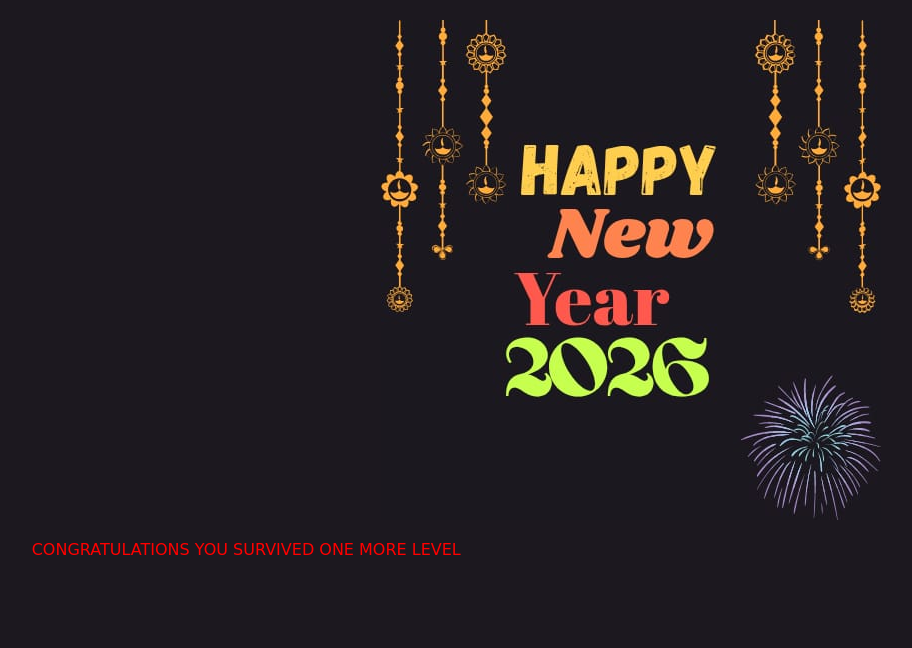
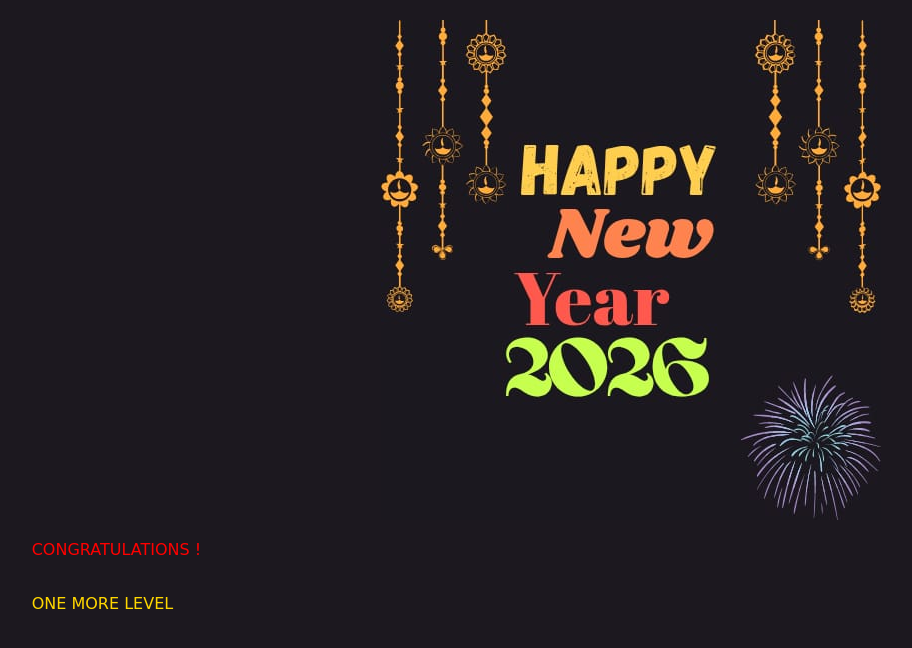
Before and after one commit to SaddestGoat21/soilder-, a plain HTML site: page index.html in a window 1280 px wide. Shown: the whole page, without its empty margins (9-921 px from the left). Drawn offline with Linux system fonts and the light colour scheme.

Commit message:
Modify congratulatory message and styles in index.html
Updated congratulatory message and added new styles.

```diff
--- a/index.html
+++ b/index.html
@@ -22,7 +22,13 @@
 
     <img src="Happy.jpeg" alt="happy new year" class="center">
     <pre style="color: red; font-family: cursive;">
-        CONGRATULATIONS YOU SURVIVED ONE MORE LEVEL
+        CONGRATULATIONS !
+    </pre>
+    <pre style="color: gold; font-family: cursive;p
+        YOU SURVIVED
+    </pre>
+pre pre style="color: Blue; font-family: cursive;>
+        ONE MORE LEVEL
     </pre>
 
 </body>
```
